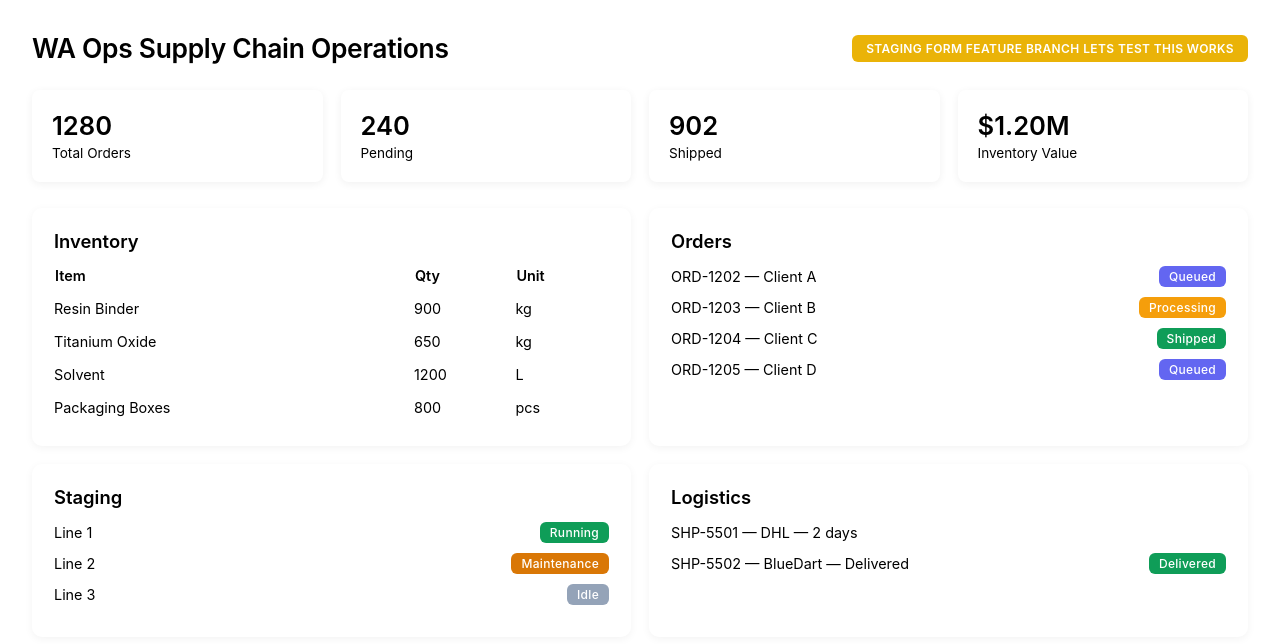
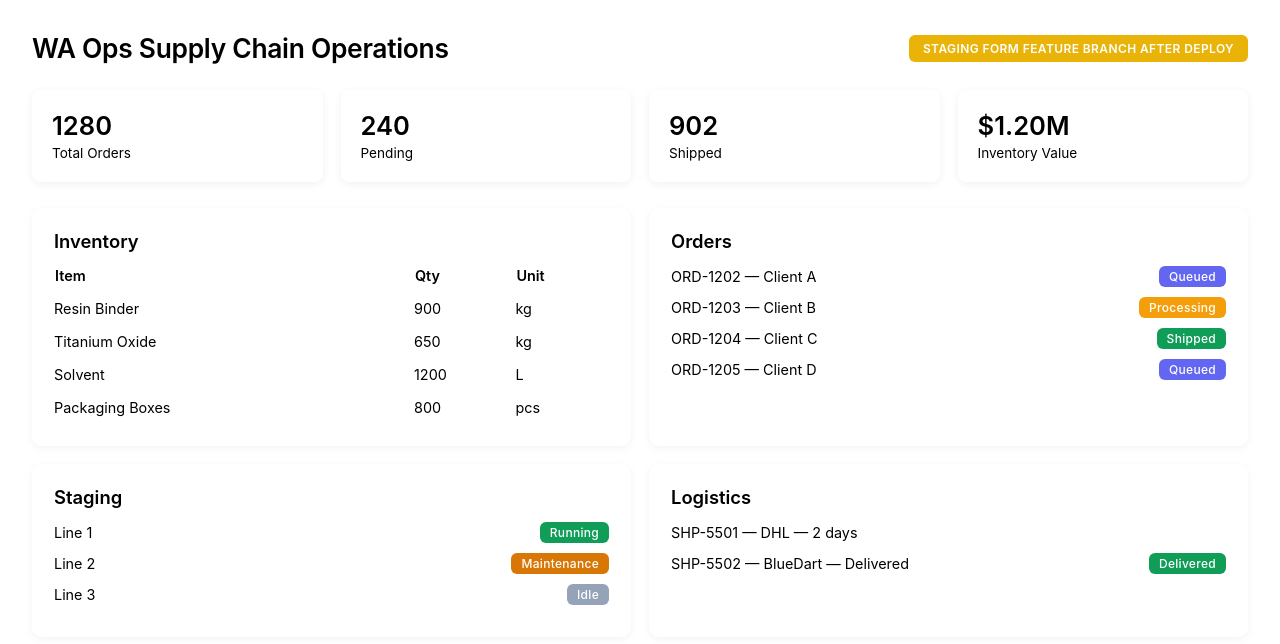
Before and after one commit to Abdul1028/sample-react-app, a React (Create React App) app: page / in a window 1280 px wide. Shown: the top 644 px of the page. Built offline with nearby package versions, Linux system fonts and the light colour scheme; the HTML template or start-up script is replaced by a standard one.

Commit message:
Update App.js

```diff
--- a/src/App.js
+++ b/src/App.js
@@ -2,7 +2,7 @@ import "./App.css";
 import "./index.css";
 
 function App() {
-  const env = "STAGING FORM FEATURE BRANCH lets test this works"
+  const env = "STAGING FORM FEATURE BRANCH after deploy"
 
   const kpis = {
     totalOrders: 1280,
```
